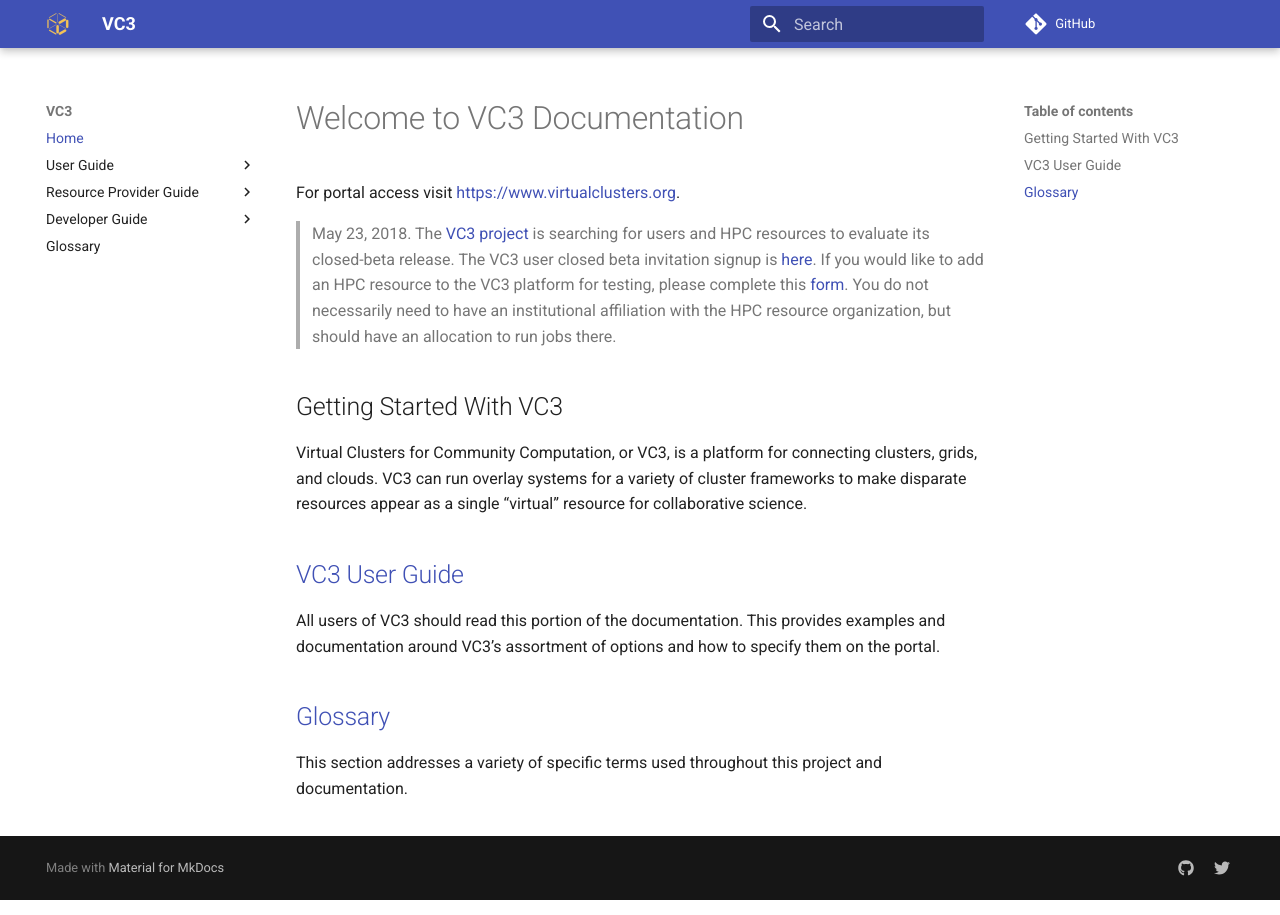
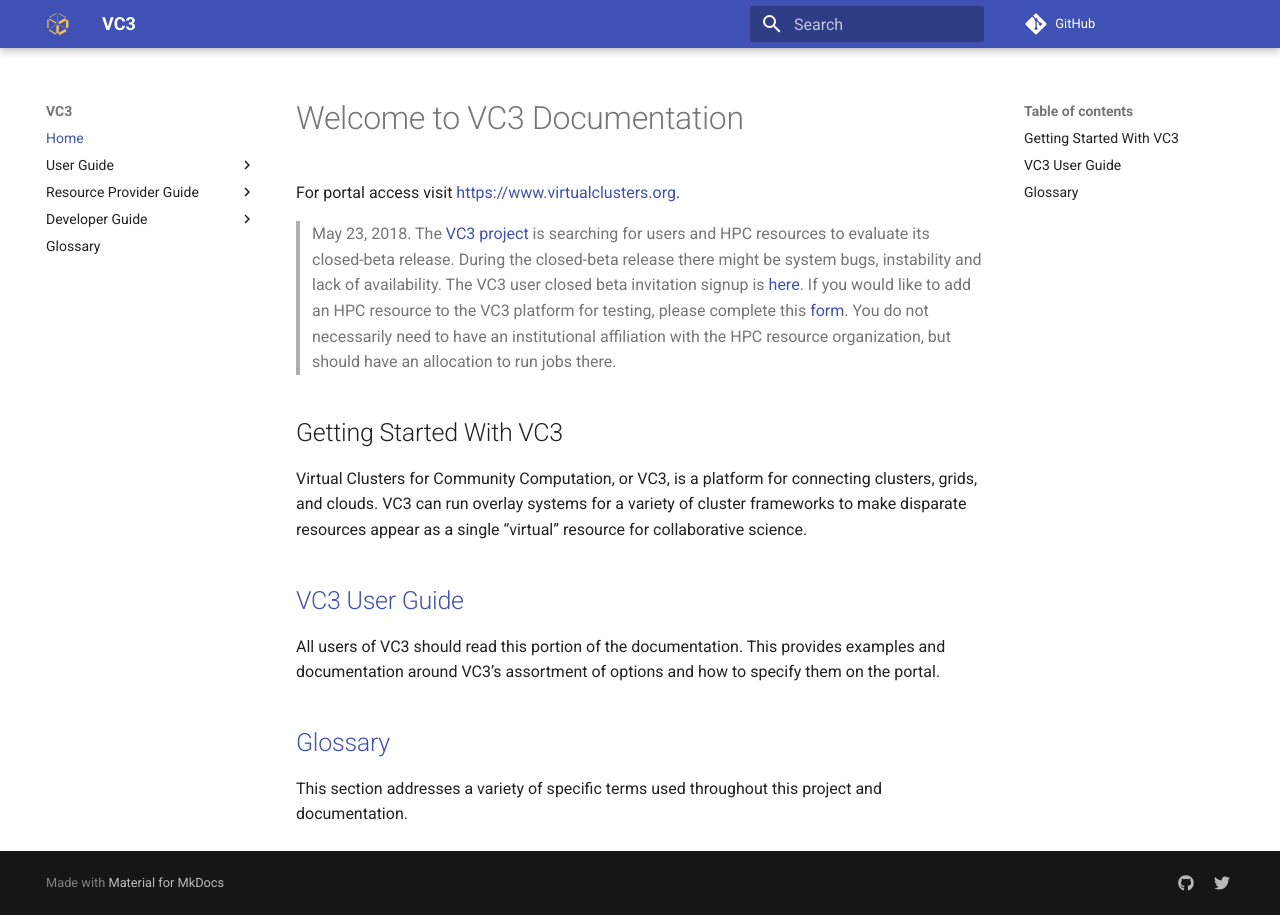
Before and after one commit to vc3-project/vc3-mkdocs, an MkDocs documentation site: the page built from docs/index.md, in a window 1280 px wide. Built offline with MkDocs 1.6.1 and Material for MkDocs 9.7.7, drawn with Linux system fonts in a browser that asks for light colours; comment, search, counter and statistics services are not loaded; old or Windows-style settings are respelled for this version of MkDocs.

Commit message:
more on closed-beta

```diff
--- a/docs/index.md
+++ b/docs/index.md
@@ -2,7 +2,7 @@
 
 For portal access visit [https://www.virtualclusters.org](https://www.virtualclusters.org).
 
-> May 23, 2018. The [VC3 project](http://www.virtualclusters.org) is searching for users and HPC resources to evaluate its closed-beta release.  The VC3 user closed beta invitation signup is [here](http://bit.ly/vc3-signup). If you would like to add an HPC resource to the VC3 platform for testing, please complete this [form](http://bit.ly/vc3-new-resource).  You do not necessarily need to have an institutional affiliation with the HPC resource organization, but should have an allocation to run jobs there.
+> May 23, 2018. The [VC3 project](http://www.virtualclusters.org) is searching for users and HPC resources to evaluate its closed-beta release.  During the closed-beta release there might be system bugs, instability and lack of availability. The VC3 user closed beta invitation signup is [here](http://bit.ly/vc3-signup). If you would like to add an HPC resource to the VC3 platform for testing, please complete this [form](http://bit.ly/vc3-new-resource).  You do not necessarily need to have an institutional affiliation with the HPC resource organization, but should have an allocation to run jobs there.
 
 ## Getting Started With VC3
 
```
